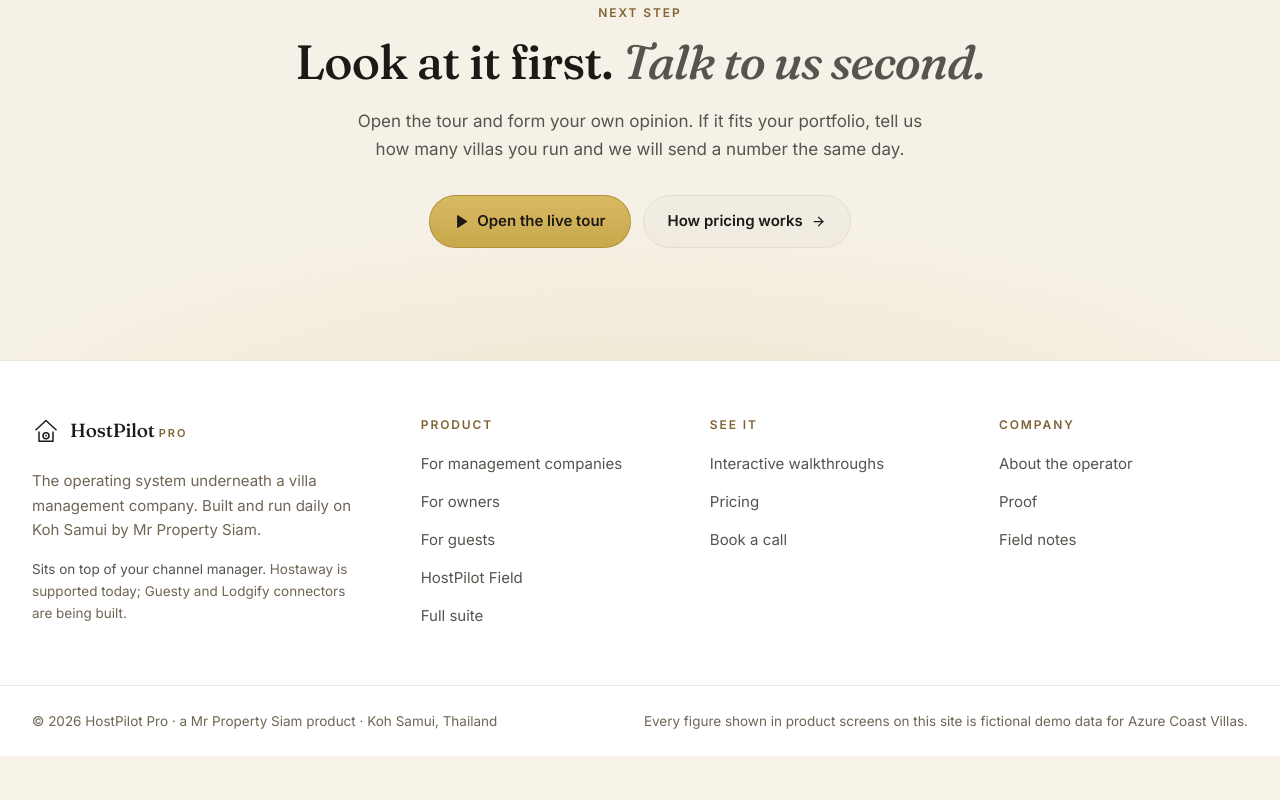
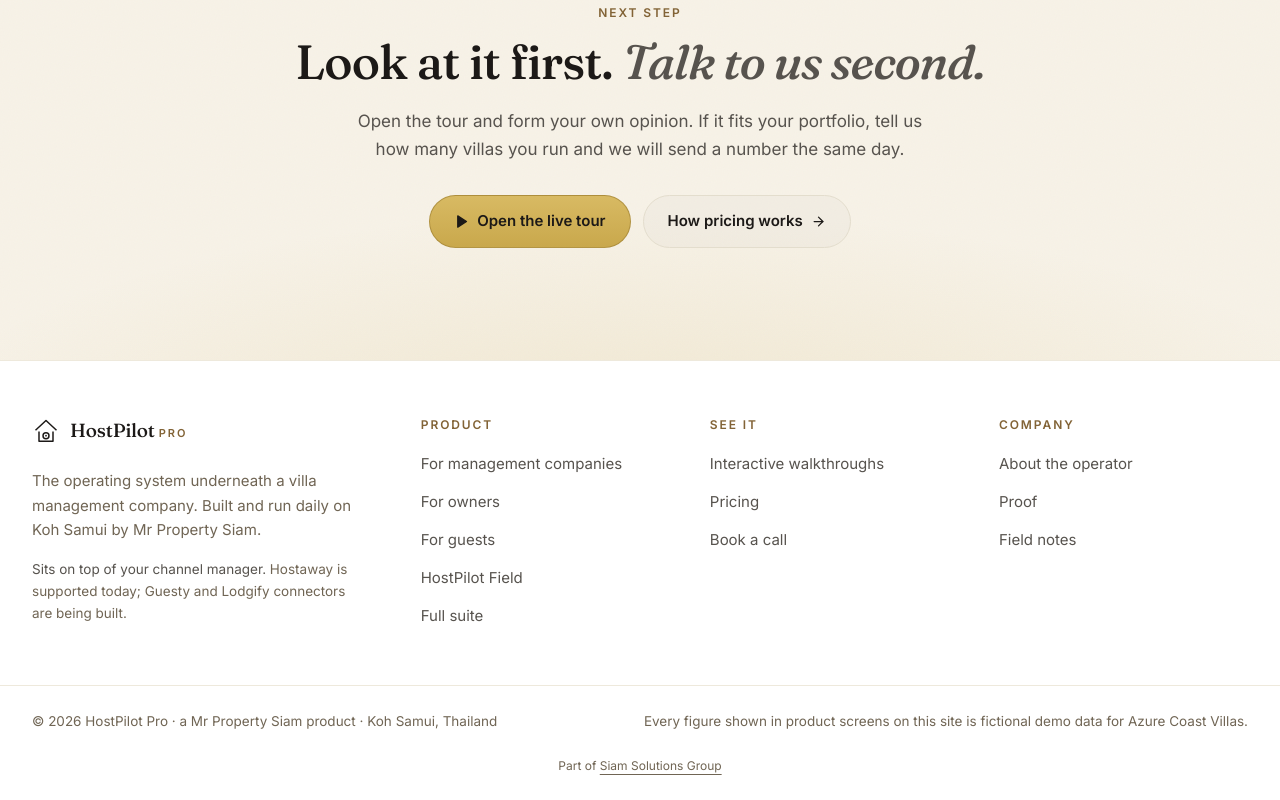
Before and after one commit to Hostpilotpro/hostpilotpro-marketing, a React (Vite) app: page / in a window 1280 px wide. Shown: the part 10251-11051 px from the top of the page. Before the commit the page ends 11007 px from the top, so only its background shows below. Built offline with nearby package versions, Linux system fonts and the light colour scheme; no server answers.

Commit message:
Add Siam Solutions Group footer affiliation

```diff
--- a/src/components/Footer.jsx
+++ b/src/components/Footer.jsx
@@ -66,6 +66,9 @@ export default function Footer() {
           Every figure shown in product screens on this site is fictional demo data for Azure Coast Villas.
         </div>
       </div>
+      <div className="shell-wide pb-6 text-center text-[12px] text-hp-text3">
+        Part of <a href="https://siamsolutions.group/" className="underline underline-offset-4 transition hover:text-hp-goldInk">Siam Solutions Group</a>
+      </div>
     </footer>
   );
 }
```
